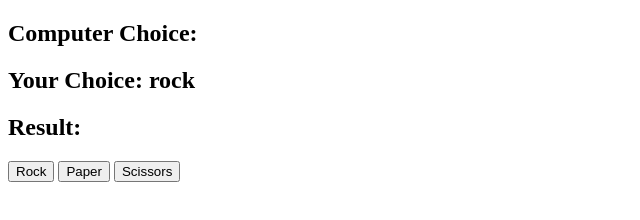
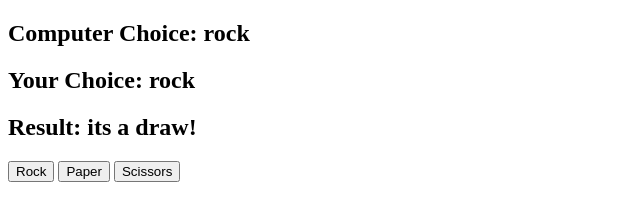
Before and after one commit to AndreasB09/Rock-Paper-Scissors, a plain HTML site: page index.html in a window 1280 px wide. Both pictures are taken after a click on the button "Rock". Shown: the whole page, without its empty margins (0-640 px from the left). Drawn offline with Linux system fonts and the light colour scheme.

Commit message:
game works

```diff
--- a/apps.js
+++ b/apps.js
@@ -4,25 +4,53 @@ const resultDisplay = document.getElementById("result")
 const possibleChoices = document.querySelectorAll("button")
 let userChoice
 let computerChoice
+let result
 
 possibleChoices.forEach(possibleChoice => possibleChoice.addEventListener('click', (e) => {
     userChoice = e.target.id
     userChoiceDisplay.innerHTML = userChoice
     generateComputerChoice()
+    getResult()
 }))
 
 function generateComputerChoice() {
-    const randomNumber = Math.floor(Math.random() * 3) + 1 //or you can use possibleChoice-lenght
+    const randomNumber = Math.floor(Math.random() * 3) + 1 // or you can use possibleChoices.length
 
     if (randomNumber === 1) {
-        computerChoice = 'rock'
+      computerChoice = 'rock'
     }
     if (randomNumber === 2) {
-        computerChoice = 'paper'
+      computerChoice = 'paper'
     }
     if (randomNumber === 3) {
-        computerChoice = 'scissors'
+      computerChoice = 'scissors'
     }
     computerChoiceDisplay.innerHTML = computerChoice
 
-}
+  }
+
+  function getResult() {
+    if (computerChoice === userChoice) {
+        result = 'its a draw!'
+    }
+    if (computerChoice === 'rock' && userChoice === "paper") {
+        result = 'you won!'
+    }
+    if (computerChoice === 'rock' && userChoice === "scissors") {
+        result = 'you lost!'
+    }
+    if (computerChoice === 'paper' && userChoice === "rock") {
+        result = 'you lost!'
+    }
+    if (computerChoice === 'paper' && userChoice === "scissors") {
+        result = 'you win!'
+    }
+    if (computerChoice === 'scissors' && userChoice === "paper") {
+        result = 'you lost!'
+    }
+    if (computerChoice === 'scissors' && userChoice === "rock") {
+        result = 'you win!'
+    }
+    resultDisplay.innerHTML = result
+
+  }
--- a/index.html
+++ b/index.html
@@ -7,11 +7,12 @@
     <script src="apps.js" defer></script>
 </head>
 <body>
-    <h2>Computer Choice: <span id="compute-choice"></span></h2>
+    <h2>Computer Choice: <span id="computer-choice"></span></h2>
     <h2>Your Choice: <span id="your-choice"></span></h2>
     <h2>Result: <span id="result"></span></h2>
     <button id="rock">Rock</button>
     <button id="paper">Paper</button>
     <button id="scissors">Scissors</button>
+    <!-- <script src="apps.js" charset="utf-8"></script> -->
 </body>
 </html>
```
